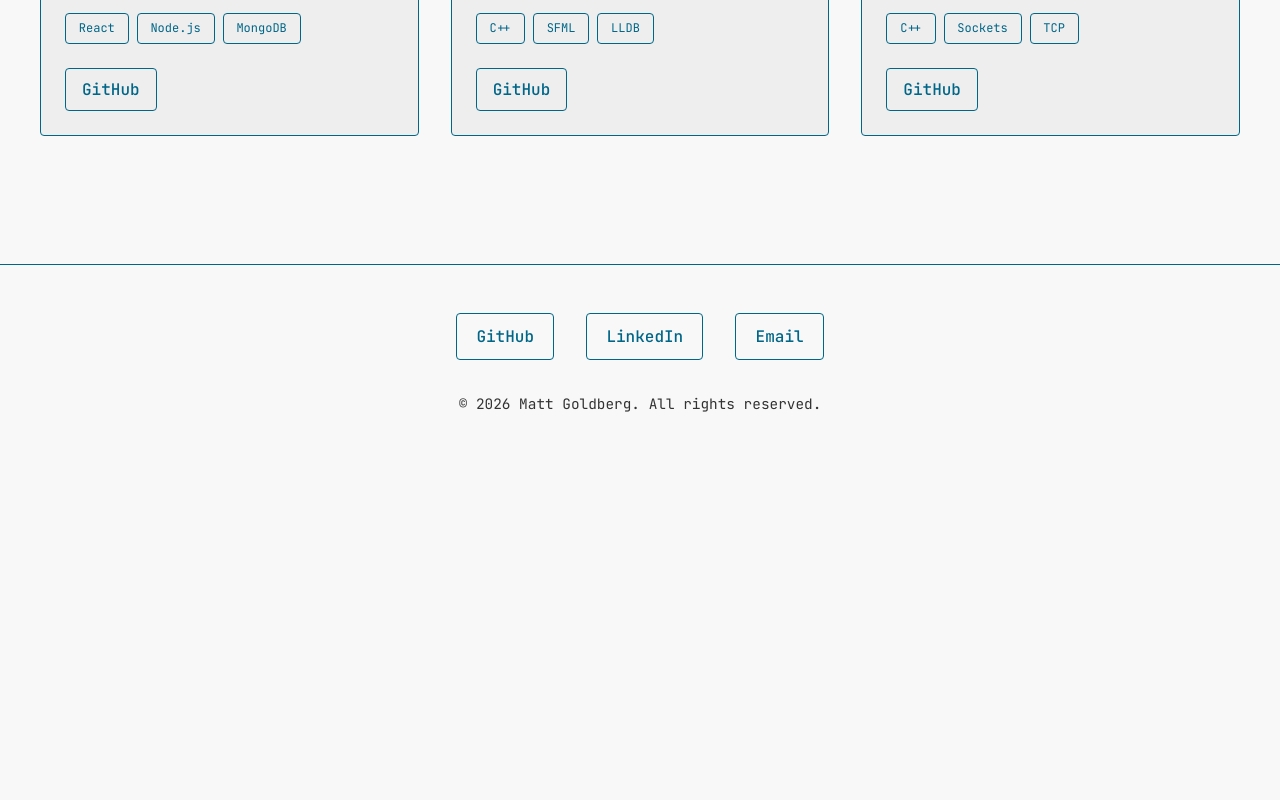
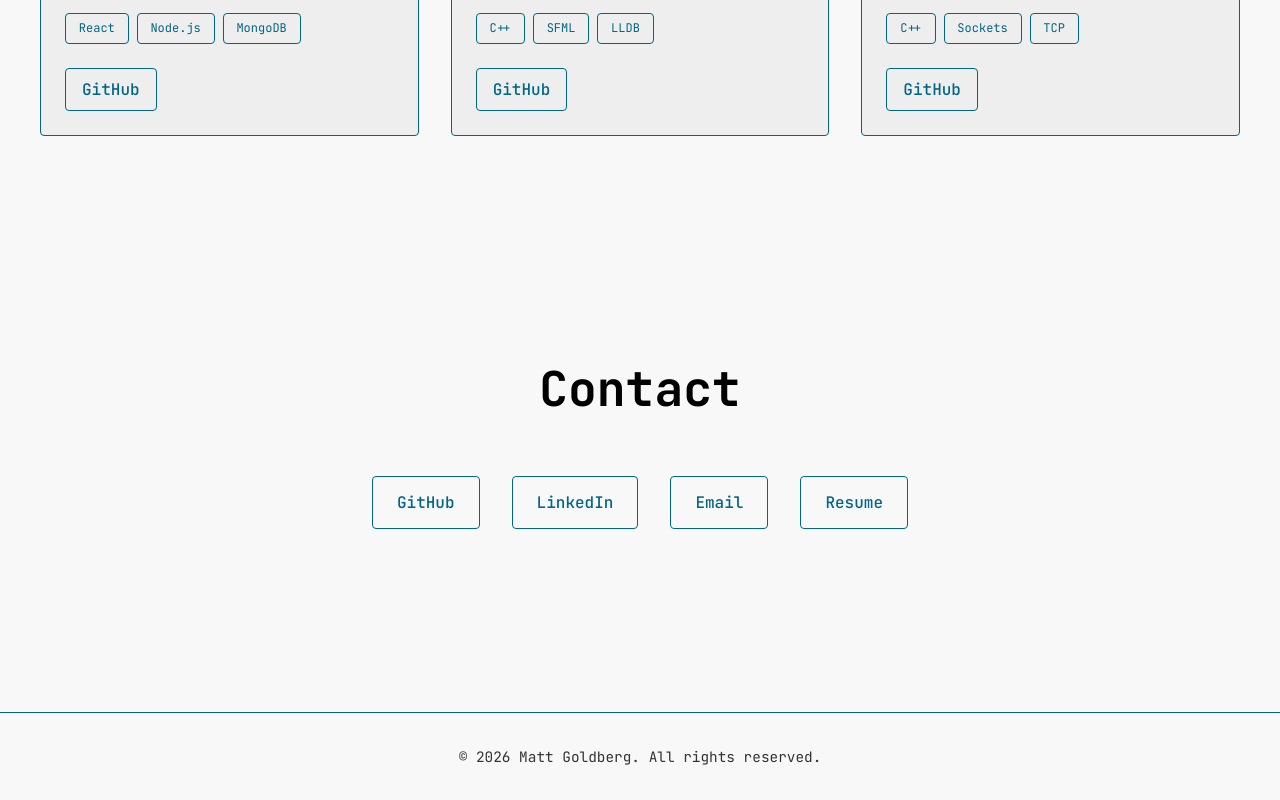
Before and after one commit to mattqgoldberg/portfolio, a React (Vite) app: page / in a window 1280 px wide. Shown: the part 1314-2114 px from the top of the page. Before the commit the page ends 1761 px from the top, so only its background shows below. Built offline with nearby package versions, Linux system fonts and the light colour scheme.

Commit message:
Added resume; updated contact section

```diff
--- a/src/App.jsx
+++ b/src/App.jsx
@@ -2,11 +2,13 @@ import { useRef, useState, useEffect } from 'react'
 import Header from './components/Header'
 import About from './components/About'
 import Projects from './components/Projects'
+import Contact from './components/Contact'
 import Footer from './components/Footer'
 
 function App() {
   const aboutRef = useRef(null)
   const projectsRef = useRef(null)
+  const contactRef = useRef(null)
   const [theme, setTheme] = useState(() => {
     if (typeof window !== 'undefined') {
       return localStorage.getItem('theme') || 'light'
@@ -28,6 +30,7 @@ function App() {
       <Header
         scrollToAbout={() => scrollToSection(aboutRef)}
         scrollToProjects={() => scrollToSection(projectsRef)}
+        scrollToContact={() => scrollToSection(contactRef)}
         theme={theme}
         onThemeToggle={() => setTheme(prev => prev === 'dark' ? 'light' : 'dark')}
       />
@@ -38,6 +41,9 @@ function App() {
         <div ref={projectsRef}>
           <Projects />
         </div>
+        <div ref={contactRef}>
+          <Contact />
+        </div>
       </main>
       <Footer />
     </div>
--- /dev/null
+++ b/src/components/Contact.jsx
@@ -0,0 +1,50 @@
+import { useRef } from 'react'
+import { motion, useInView } from 'framer-motion'
+import '../styles/components/Contact.css'
+
+function Contact() {
+  const ref = useRef(null)
+  const isInView = useInView(ref, { once: true, margin: '-100px' })
+
+  const contactLinks = [
+    { name: 'GitHub', url: 'https://github.com/mattqgoldberg' },
+    { name: 'LinkedIn', url: 'https://linkedin.com/in/mattqgoldberg' },
+    { name: 'Email', url: 'mailto:matt.q.goldberg@gmail.com' },
+    { name: 'Resume', url: '/resume.pdf' },
+  ]
+
+  return (
+    <section className="contact" ref={ref}>
+      <div className="contact-container">
+        <motion.h1
+          className="contact-title"
+          initial={{ opacity: 0, y: 30 }}
+          animate={isInView ? { opacity: 1, y: 0 } : { opacity: 0, y: 30 }}
+          transition={{ duration: 0.6 }}
+        >
+          Contact
+        </motion.h1>
+        <div className="contact-links">
+          {contactLinks.map((link, index) => (
+            <motion.a
+              key={link.name}
+              href={link.url}
+              target="_blank"
+              rel="noopener noreferrer"
+              className="contact-link"
+              initial={{ opacity: 0, y: 20 }}
+              animate={isInView ? { opacity: 1, y: 0 } : { opacity: 0, y: 20 }}
+              transition={{ delay: index * 0.1, duration: 0.5 }}
+              whileHover={{ scale: 1.05 }}
+              whileTap={{ scale: 0.98 }}
+            >
+              {link.name}
+            </motion.a>
+          ))}
+        </div>
+      </div>
+    </section>
+  )
+}
+
+export default Contact
--- a/src/components/Footer.jsx
+++ b/src/components/Footer.jsx
@@ -1,43 +1,12 @@
-import { motion } from 'framer-motion'
 import '../styles/components/Footer.css'
 
 function Footer() {
-  const socialLinks = [
-    { name: 'GitHub', url: 'https://github.com/mattqgoldberg', icon: '🔗' },
-    { name: 'LinkedIn', url: 'https://linkedin.com/in/mattqgoldberg', icon: '🔗' },
-    { name: 'Email', url: 'mailto:matt.q.goldberg@gmail.com', icon: '✉️' },
-  ]
-
   return (
     <footer className="footer">
       <div className="footer-container">
-        <div className="footer-links">
-          {socialLinks.map((link, index) => (
-            <motion.a
-              key={link.name}
-              href={link.url}
-              target="_blank"
-              rel="noopener noreferrer"
-              className="footer-link"
-              initial={{ opacity: 0, y: 20 }}
-              animate={{ opacity: 1, y: 0 }}
-              transition={{ delay: index * 0.1, duration: 0.5 }}
-              whileHover={{ scale: 1.2, y: -5 }}
-              whileTap={{ scale: 0.9 }}
-            >
-              {/* <span className="footer-icon">{link.icon}</span> */}
-              <span className="footer-text">{link.name}</span>
-            </motion.a>
-          ))}
-        </div>
-        <motion.p
-          className="footer-copyright"
-          initial={{ opacity: 0 }}
-          animate={{ opacity: 1 }}
-          transition={{ delay: 0.3, duration: 0.5 }}
-        >
+        <p className="footer-copyright">
           © {new Date().getFullYear()} Matt Goldberg. All rights reserved.
-        </motion.p>
+        </p>
       </div>
     </footer>
   )
--- a/src/components/Header.jsx
+++ b/src/components/Header.jsx
@@ -2,8 +2,13 @@ import { useState } from 'react'
 import { motion } from 'framer-motion'
 import '../styles/components/Header.css'
 
-function Header({ scrollToAbout, scrollToProjects, theme, onThemeToggle }) {
+function Header({ scrollToAbout, scrollToProjects, scrollToContact, theme, onThemeToggle }) {
   const [isMenuOpen, setIsMenuOpen] = useState(false)
+
+  const handleNavClick = (scrollFn) => {
+    scrollFn?.()
+    setIsMenuOpen(false)
+  }
 
   return (
     <header className="header">
@@ -19,8 +24,9 @@ function Header({ scrollToAbout, scrollToProjects, theme, onThemeToggle }) {
           </div>
 
           <div className={`nav-links ${isMenuOpen ? 'open' : ''}`}>
-            <button onClick={scrollToAbout} className="nav-link">About</button>
-            <button onClick={scrollToProjects} className="nav-link">Projects</button>
+            <button onClick={() => handleNavClick(scrollToAbout)} className="nav-link">About</button>
+            <button onClick={() => handleNavClick(scrollToProjects)} className="nav-link">Projects</button>
+            <button onClick={() => handleNavClick(scrollToContact)} className="nav-link">Contact</button>
             <button
               onClick={onThemeToggle}
               className="theme-toggle"
--- /dev/null
+++ b/src/styles/components/Contact.css
@@ -0,0 +1,68 @@
+.contact {
+  padding: 4rem 2rem;
+  background: transparent;
+  min-height: 60vh;
+  display: flex;
+  align-items: center;
+  justify-content: center;
+}
+
+.contact-container {
+  max-width: 1200px;
+  margin: 0 auto;
+  width: 100%;
+  text-align: center;
+}
+
+.contact-title {
+  font-size: 3rem;
+  margin-bottom: 3rem;
+  color: var(--green-primary);
+}
+
+.contact-links {
+  display: flex;
+  justify-content: center;
+  gap: 2rem;
+  flex-wrap: wrap;
+}
+
+.contact-link {
+  display: inline-flex;
+  align-items: center;
+  justify-content: center;
+  color: var(--neon-cyan);
+  text-decoration: none;
+  padding: 0.8rem 1.5rem;
+  border-radius: 4px;
+  border: 1px solid var(--neon-cyan);
+  font-weight: 500;
+  transition: all 0.2s ease;
+}
+
+.contact-link:hover {
+  color: var(--neon-pink);
+  border-color: var(--neon-pink);
+}
+
+@media (max-width: 768px) {
+  .contact {
+    padding: 3rem 1rem;
+  }
+
+  .contact-title {
+    font-size: 2rem;
+    margin-bottom: 2rem;
+  }
+
+  .contact-links {
+    flex-direction: column;
+    gap: 1rem;
+    align-items: center;
+  }
+
+  .contact-link {
+    width: 100%;
+    max-width: 280px;
+  }
+}
--- a/src/styles/components/Footer.css
+++ b/src/styles/components/Footer.css
@@ -1,8 +1,8 @@
 .footer {
   background: transparent;
   border-top: 1px solid var(--neon-cyan);
-  padding: 3rem 2rem 2rem;
-  margin-top: 4rem;
+  padding: 2rem;
+  margin-top: 2rem;
 }
 
 .footer-container {
@@ -11,71 +11,14 @@
   text-align: center;
 }
 
-.footer-links {
-  display: flex;
-  justify-content: center;
-  gap: 2rem;
-  margin-bottom: 2rem;
-  flex-wrap: wrap;
-}
-
-.footer-link {
-  display: flex;
-  align-items: center;
-  gap: 0.5rem;
-  color: var(--neon-cyan);
-  text-decoration: none;
-  padding: 0.6rem 1.2rem;
-  border-radius: 4px;
-  background: transparent;
-  border: 1px solid var(--neon-cyan);
-  transition: all 0.2s ease;
-  font-weight: 500;
-}
-
-.footer-link:hover {
-  color: var(--neon-pink);
-  border-color: var(--neon-pink);
-}
-
-.footer-link:nth-child(2) {
-  color: var(--neon-cyan);
-  border-color: var(--neon-cyan);
-}
-
-.footer-link:nth-child(2):hover {
-  color: var(--neon-pink);
-  border-color: var(--neon-pink);
-}
-
-.footer-icon {
-  font-size: 1.2rem;
-}
-
-.footer-text {
-  font-size: 1rem;
-}
-
 .footer-copyright {
   color: var(--green-dim);
   font-size: 0.9rem;
-  margin-top: 1rem;
+  margin: 0;
 }
 
 @media (max-width: 768px) {
   .footer {
-    padding: 2rem 1rem 1.5rem;
-  }
-
-  .footer-links {
-    flex-direction: column;
-    gap: 1rem;
-    align-items: center;
-  }
-
-  .footer-link {
-    width: 100%;
-    max-width: 250px;
-    justify-content: center;
+    padding: 1.5rem 1rem;
   }
 }
```
Also changed, not shown: 1 other file (tests, documents, lock files or other folders).
